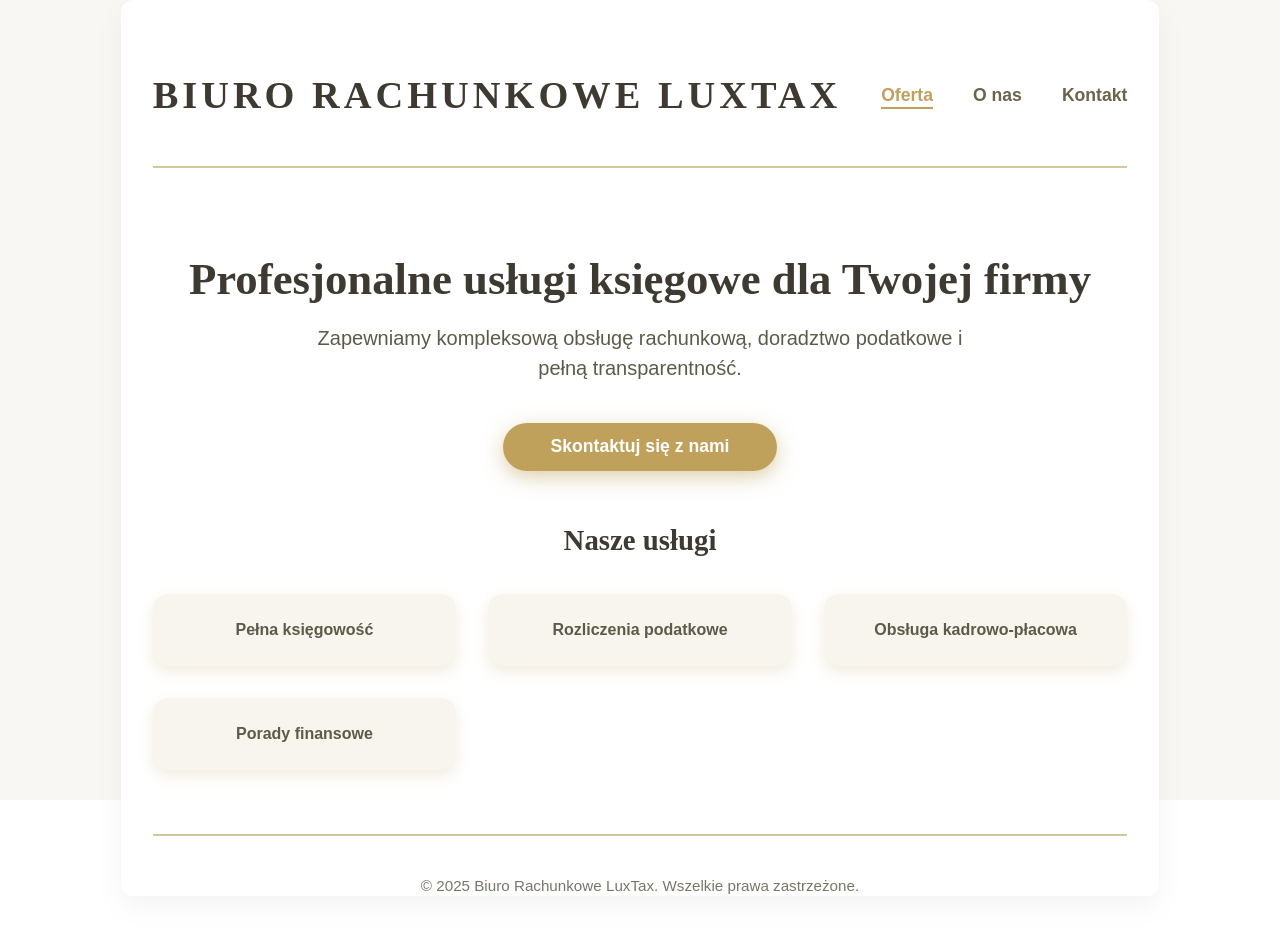
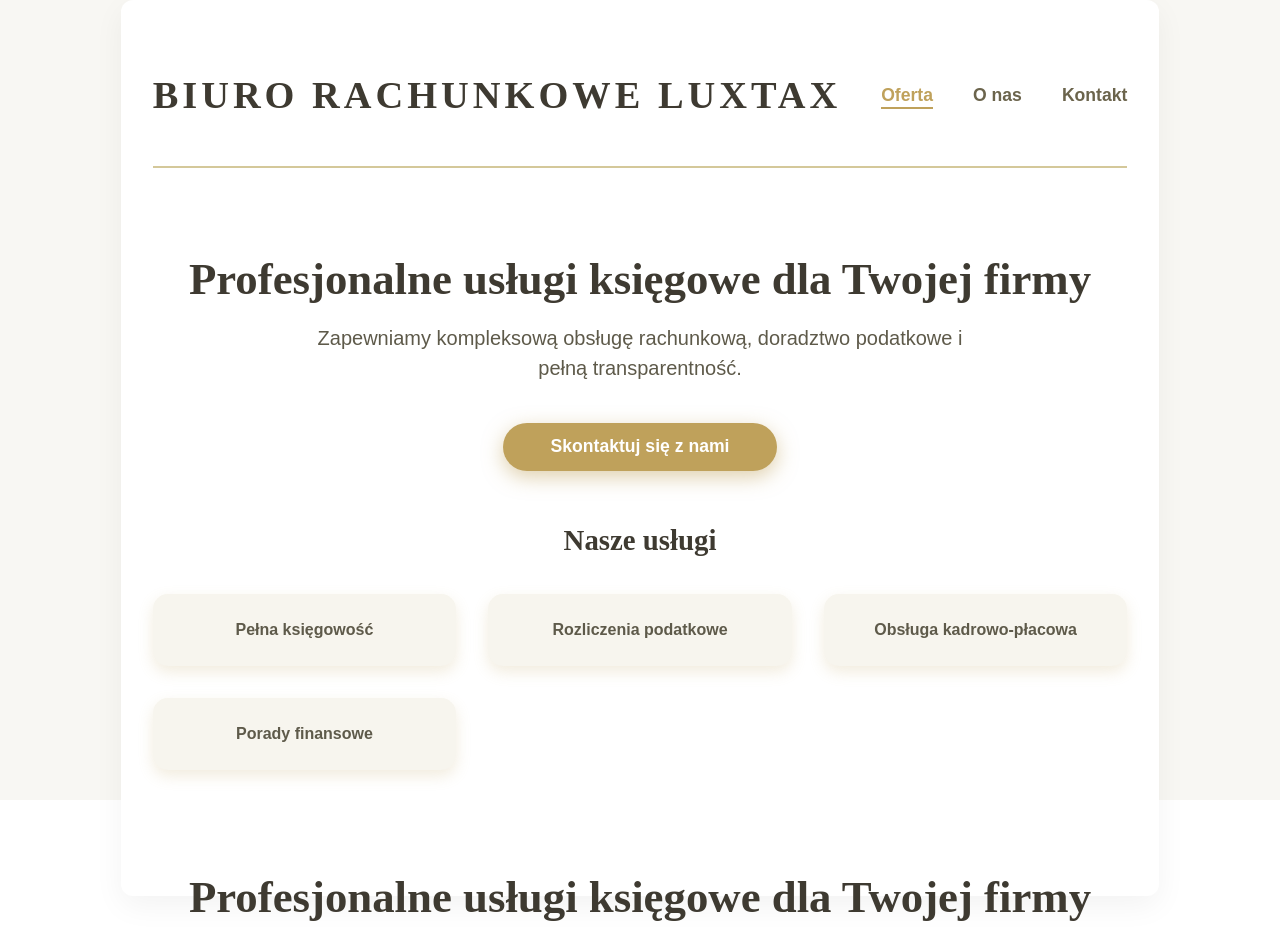
Before and after one commit to TreKooo/biuro-rach, a React (Vite) app: page / in a window 1280 px wide. Shown: the top 946 px of the page. Built offline with nearby package versions, Linux system fonts and the light colour scheme.

Commit message:
Update App.tsx

```diff
--- a/src/App.tsx
+++ b/src/App.tsx
@@ -54,7 +54,7 @@ const App: React.FC = () => {
             <Route path="/contact" element={<Contact />} />
           </Routes>
         </main>
-
+ <Offer></Offer>
         <footer className="footer">
           <p>© 2025 Biuro Rachunkowe LuxTax. Wszelkie prawa zastrzeżone.</p>
         </footer>
```
